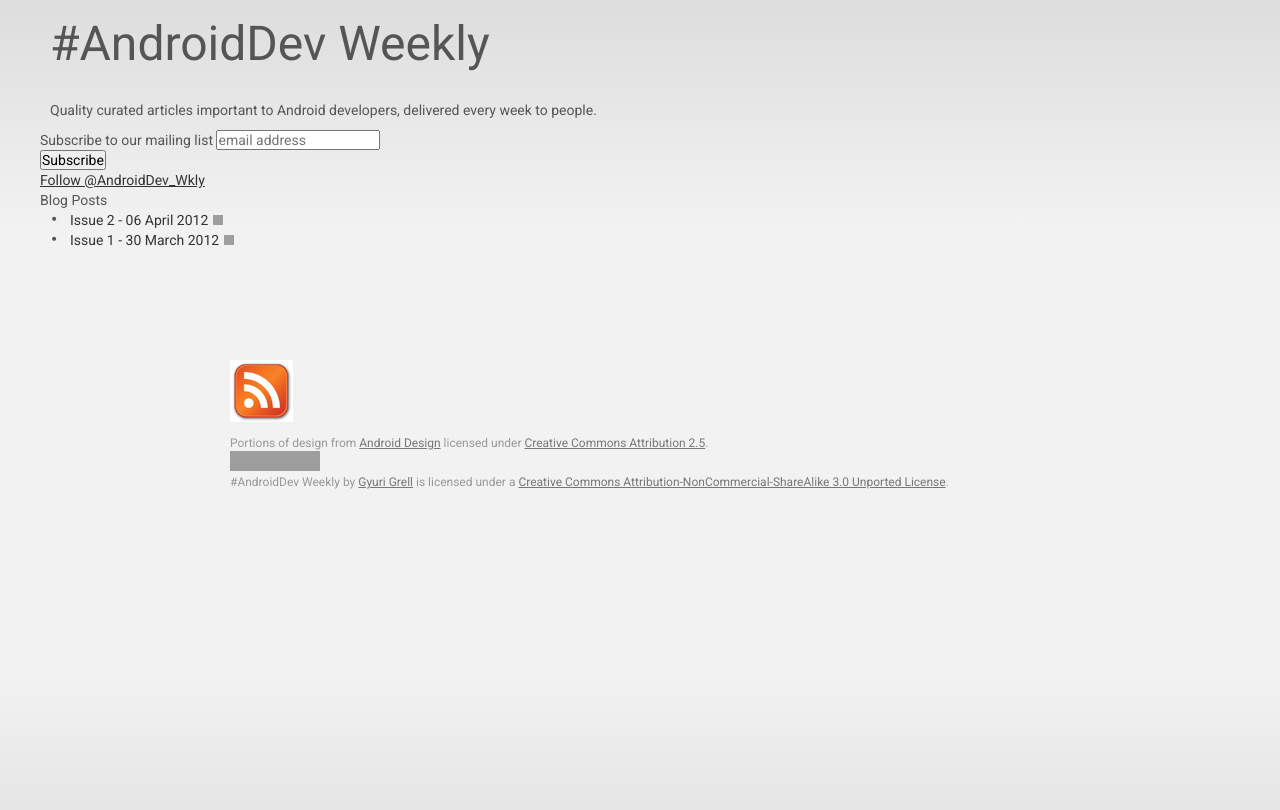
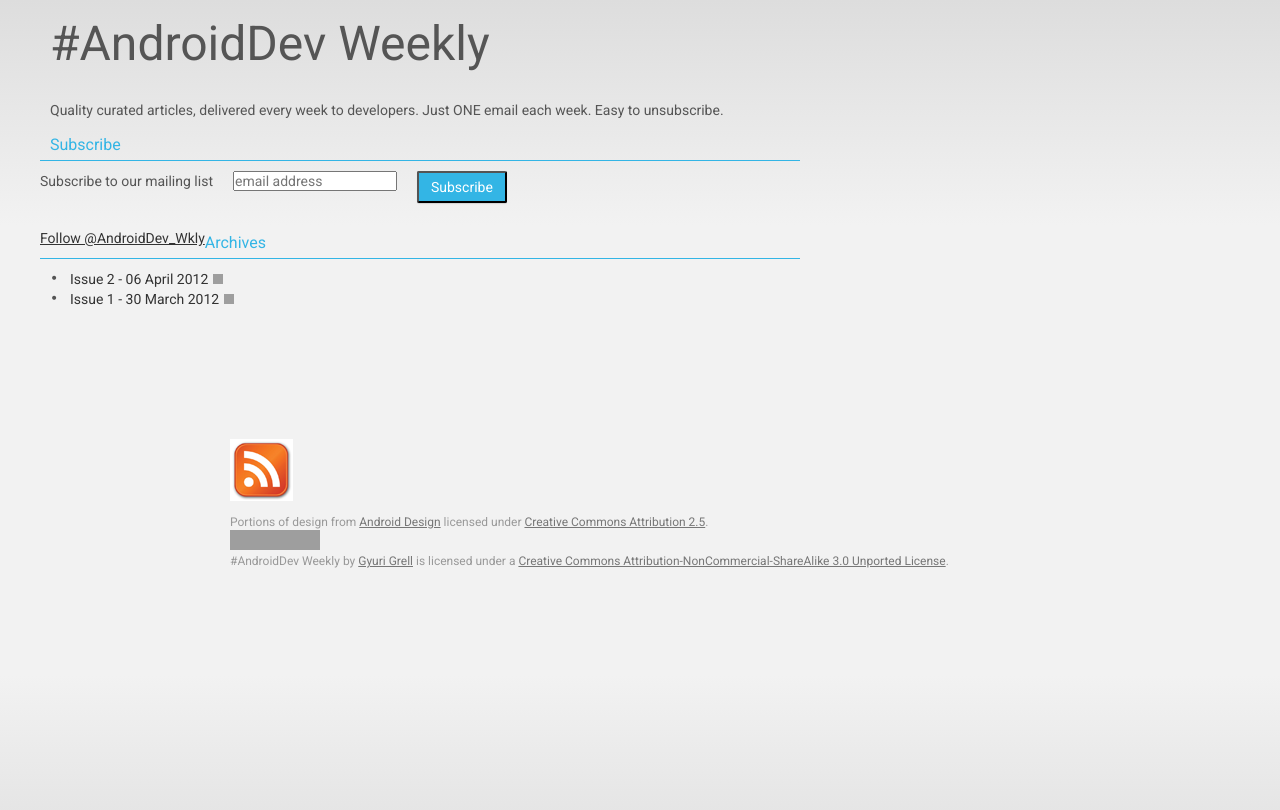
Before and after one commit to ggrell/androiddevweekly, a Jekyll site: the page built from index.html, in a window 1280 px wide. Shown: the top 810 px of the page. Built offline with Jekyll 4.4.1, drawn with Linux system fonts in a browser that asks for light colours; comment, search, counter and statistics services are not loaded; grey boxes are pictures that could not be loaded.

Commit message:
Layout changes

```diff
--- a/index.html
+++ b/index.html
@@ -3,28 +3,39 @@
 title: #AndroidDev Weekly
 ---
 
-<p>Quality curated articles important to Android developers, delivered every week to <script type="text/javascript" language="JavaScript" src="http://androiddevweekly.us4.list-manage.com/subscriber-count?b=00&u=9a9948e1-998b-4b28-91d2-a2bdce1a3fd7&id=f921dd69d1"></script> people.</p>
+<p>Quality curated articles, delivered every week to <script type="text/javascript" language="JavaScript" src="http://androiddevweekly.us4.list-manage.com/subscriber-count?b=00&u=9a9948e1-998b-4b28-91d2-a2bdce1a3fd7&id=f921dd69d1"></script>
+developers. Just ONE email each week. Easy to unsubscribe.</p>
 
-<script type="text/javascript" language="JavaScript" src="http://androiddevweekly.us4.list-manage.com/subscriber-count?b=33&u=9a9948e1-998b-4b28-91d2-a2bdce1a3fd7&id=f921dd69d1"></script>
+<h2 id="stencils">Subscribe</h2>
 
 <!-- Begin MailChimp Signup Form -->
-
-<div id="mc_embed_signup">
-<form action="http://androiddevweekly.us4.list-manage.com/subscribe/post?u=be404c2e19367533779641f93&amp;id=f921dd69d1" method="post" id="mc-embedded-subscribe-form" name="mc-embedded-subscribe-form" class="validate" target="_blank">
+<div id="layout-content-row">
+<form action="http://androiddevweekly.us4.list-manage.com/subscribe/post?u=be404c2e19367533779641f93&amp;id=f921dd69d1" method="post" id="mc-embedded-subscribe-form" name="mc-embedded-subscribe-form" class="layout-content-row" target="_blank">
+<div class="layout-content-col">
 	<label for="mce-EMAIL">Subscribe to our mailing list</label>
+    </div>
+    <div class="layout-content-col">
 	<input type="email" value="" name="EMAIL" class="email" id="mce-EMAIL" placeholder="email address" required>
-	<div class="clear"><input type="submit" value="Subscribe" name="subscribe" id="mc-embedded-subscribe" class="button"></div>
+    </div>
+    <div class="layout-content-col">
+	<input type="submit" value="Subscribe" name="subscribe" id="mc-embedded-subscribe" class="download-button"></div>
 </form>
 </div>
-
 <!--End mc_embed_signup-->
 
+<div id="layout-content-row">
+<div class="layout-content-col">
 <a href="https://twitter.com/AndroidDev_Wkly" class="twitter-follow-button" data-show-count="false">Follow @AndroidDev_Wkly</a>
-<script>!function(d,s,id){var js,fjs=d.getElementsByTagName(s)[0];if(!d.getElementById(id)){js=d.createElement(s);js.id=id;js.src="//platform.twitter.com/widgets.js";fjs.parentNode.insertBefore(js,fjs);}}(document,"script","twitter-wjs");</script>
+<script>!function(d,s,id){var js,fjs=d.getElementsByTagName(s)[0];if(!d.getElementById(id)){js=d.createElement(s);js.id=id;js.src="//platform.twitter.com/widgets.js";fjs.parentNode.insertBefore(js,fjs);}}(document,"script","twitter-wjs");</script></div>
+</div>
 
-<h1>Blog Posts</h1>
+<h2>Archives</h2>
+<div class="layout-content-row">
+<div class="layout-content-col">
 <ul class="posts">
 {% for post in site.posts %}
   <li><a href="{{ post.url }}" class="landing-page-link">{{ post.title }}</a></li>
 {% endfor %}
 </ul>
+</div>
+</div>
```
